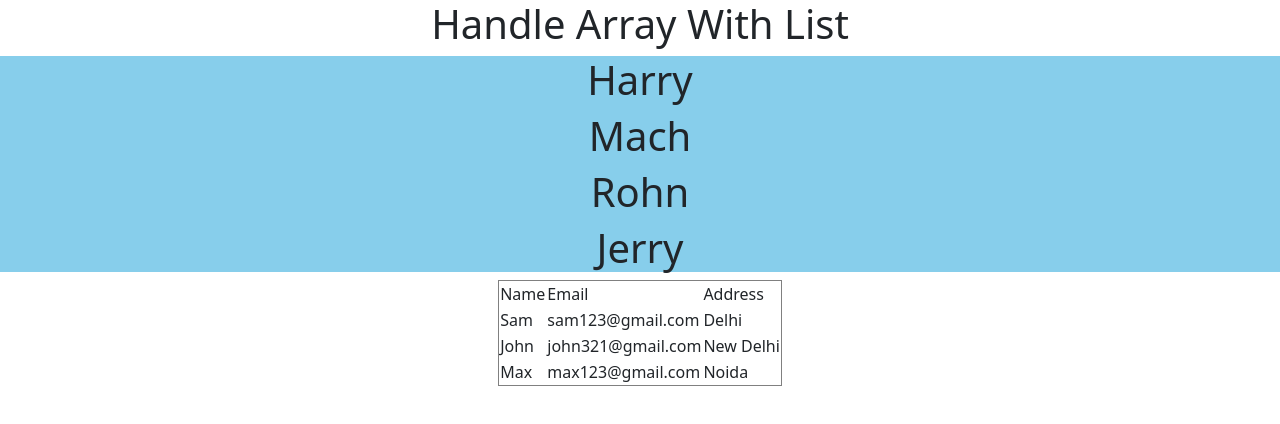
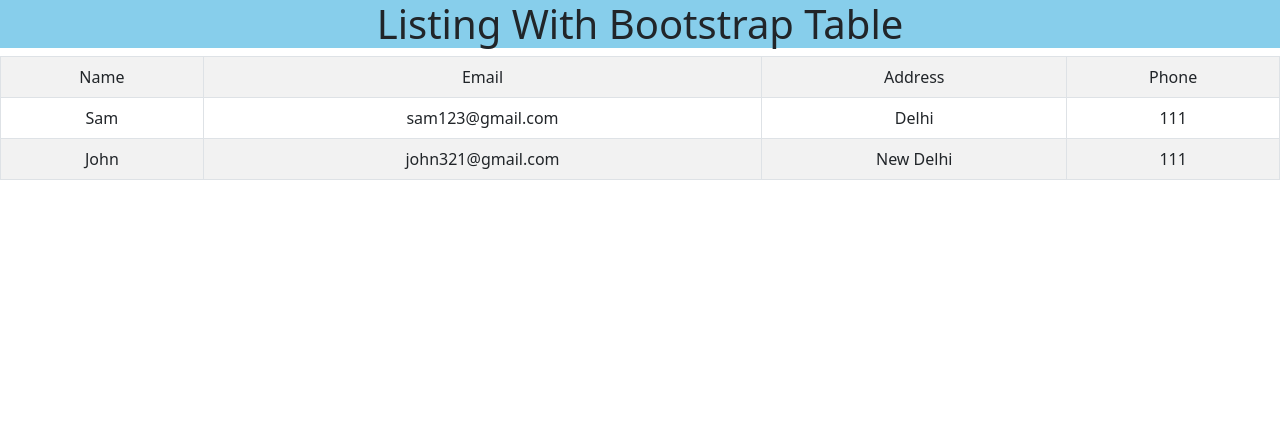
Before and after one commit to satyamn96/react_app, a React (Create React App) app: page / in a window 1280 px wide. Shown: the top 424 px of the page. Built offline with nearby package versions, Linux system fonts and the light colour scheme.

Commit message:
Code Merged

```diff
--- a/src/App.js
+++ b/src/App.js
@@ -18,7 +18,8 @@
 // import UseEffect from './Components/UseEffect';
 // import UseCss from './Components/UseCss';
 // import Bootstrap from './Components/Bootstrap';
-import ArrayMap from './Components/ArrayMap';
+// import ArrayMap from './Components/ArrayMap';
+import BootstrapList from './Components/BootstrapList';
 function App() {
 
   // function getData() {
@@ -44,7 +45,8 @@
       {/* <UseEffect /> */}
       {/* <UseCss /> */}
       {/* <Bootstrap /> */}
-      <ArrayMap />
+      {/* <ArrayMap /> */}
+      <BootstrapList />
        </div>
   );
 }
--- /dev/null
+++ b/src/Components/BootstrapList.js
@@ -0,0 +1,41 @@
+import React from 'react'
+import {Table} from 'react-bootstrap'
+export default function BootstrapList() {
+
+    const contacts = [
+        { name: 'Sam', email: 'sam123@gmail.com', address: 'Delhi' ,phone: '111'},
+        { name: 'John', email: 'john321@gmail.com', address: 'New Delhi',phone: '111' },
+        { name: 'Max', email: 'max123@gmail.com', address: 'Noida',phone: '000'}
+    ]
+  return (
+    <>
+    <div className="app">
+      <h1>Listing With Bootstrap Table</h1>
+
+    </div>
+    <div className="App">
+    <Table striped bordered hover>
+          <tbody>
+              <tr>
+                  <td>Name</td>
+                  <td>Email</td>
+                  <td>Address</td>
+                  <td>Phone</td>
+              </tr>
+              {
+                  contacts.map((item,i)=>
+                  item.phone === '111'?
+              <tr key={i} >
+                  <td>{item.name}</td>
+                  <td>{item.email}</td>
+                  <td>{item.address}</td>
+                  <td>{item.phone}</td>
+              </tr>:null
+              )
+}
+          </tbody>
+      </Table>
+    </div>
+    </>
+  )
+}
```
